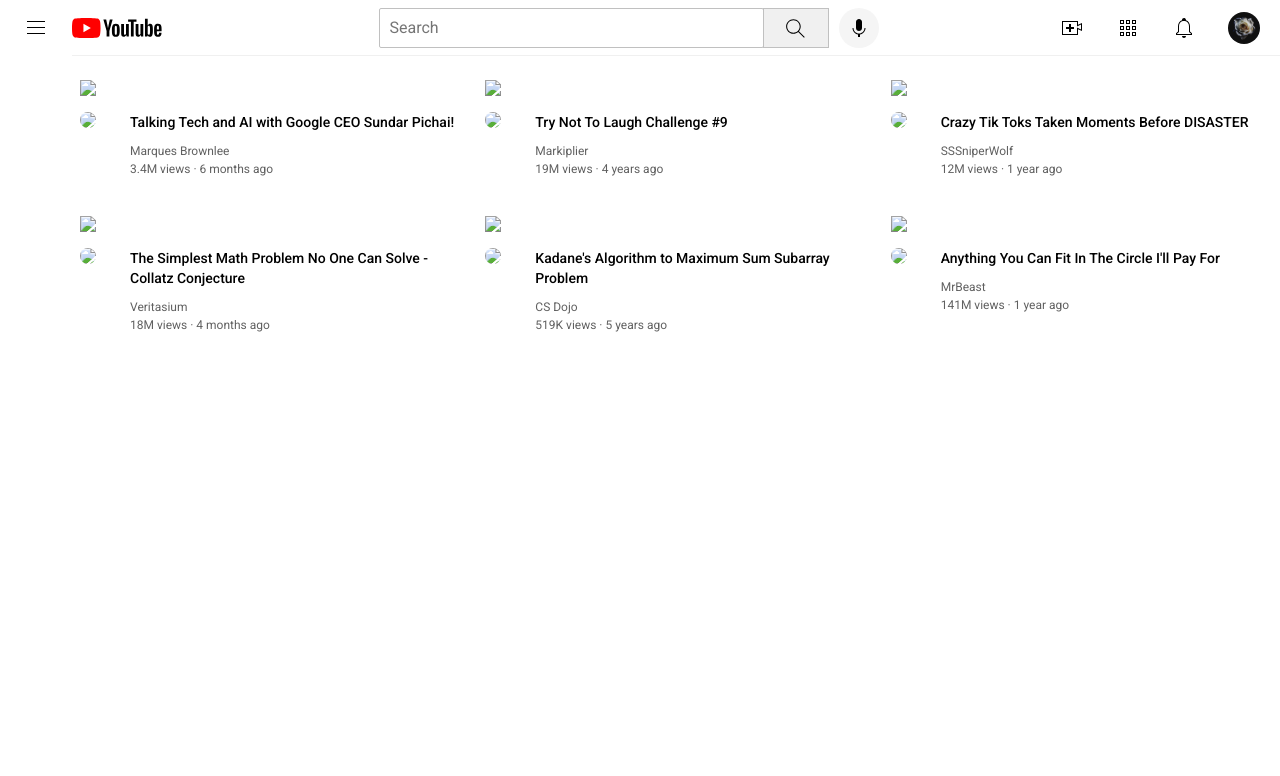
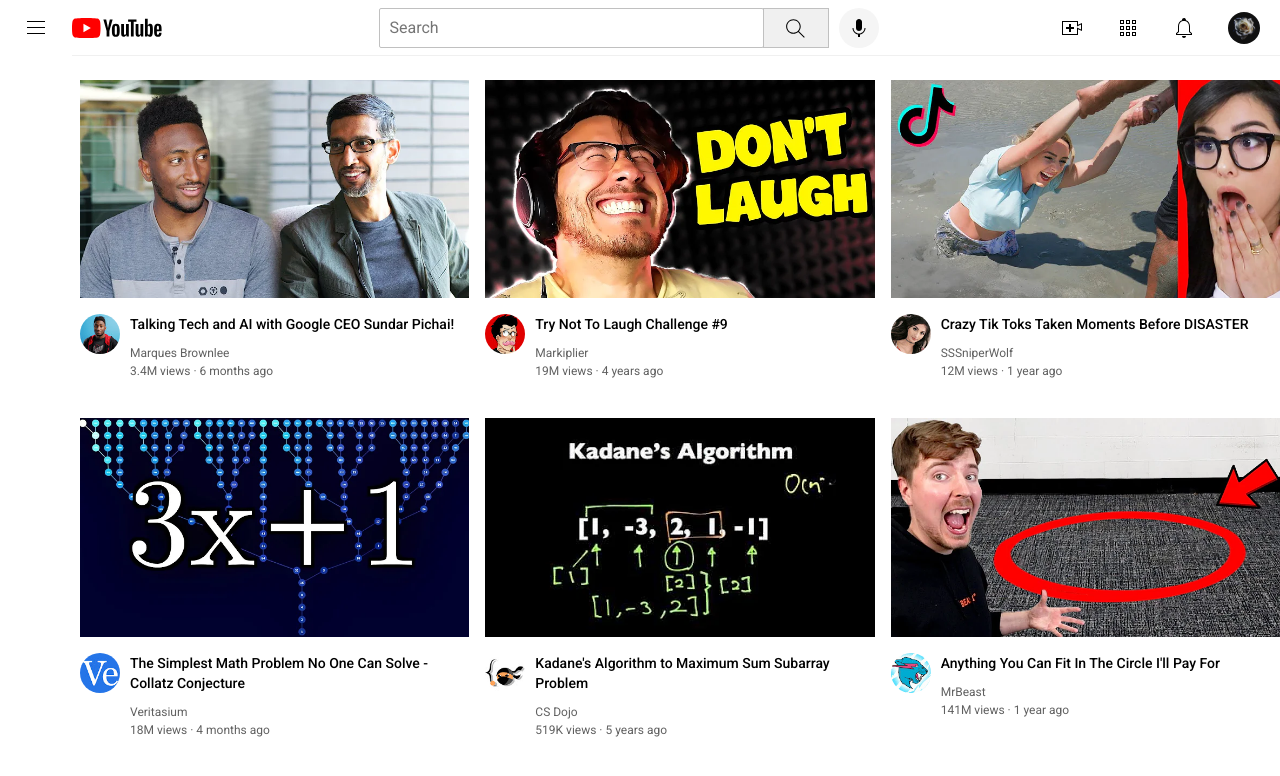
Before and after one commit to rhxycxx/youtube-clone, a plain HTML site: page index.html in a window 1280 px wide. Drawn offline with Linux system fonts and the light colour scheme.

Commit message:
Update index.html

```diff
--- a/index.html
+++ b/index.html
@@ -59,12 +59,12 @@
       <!-- Card 1 -->
       <div class="video-preview">
          <div class="thumbnail-row">
-            <img class="thumbnail" src="../YouTube/assets/images/thumbnail/thumbnail-1.webp">
+            <img class="thumbnail" src="assets/images/thumbnail/thumbnail-1.webp">
          </div>
 
          <div class="video-info-grid">
             <div class="channel-picture">
-               <img class="profile-picture" src="../YouTube/assets/images/channel/channel-1.jpeg">
+               <img class="profile-picture" src="assets/images/channel/channel-1.jpeg">
             </div>
 
             <div class="video-info">
@@ -78,12 +78,12 @@
       <!-- Card 2 -->
       <div class="video-preview">
          <div class="thumbnail-row">
-            <img class="thumbnail" src="../YouTube/assets/images/thumbnail/thumbnail-2.webp">
+            <img class="thumbnail" src="assets/images/thumbnail/thumbnail-2.webp">
          </div>
 
          <div class="video-info-grid">
             <div class="channel-picture">
-               <img class="profile-picture" src="../YouTube/assets/images/channel/channel-2.jpeg">
+               <img class="profile-picture" src="assets/images/channel/channel-2.jpeg">
             </div>
 
             <div class="video-info">
@@ -97,12 +97,12 @@
       <!-- Card 3 -->
       <div class="video-preview">
          <div class="thumbnail-row">
-            <img class="thumbnail" src="../YouTube/assets/images/thumbnail/thumbnail-3.webp">
+            <img class="thumbnail" src="assets/images/thumbnail/thumbnail-3.webp">
          </div>
 
          <div class="video-info-grid">
             <div class="channel-picture">
-               <img class="profile-picture" src="../YouTube/assets/images/channel/channel-3.jpeg">
+               <img class="profile-picture" src="assets/images/channel/channel-3.jpeg">
             </div>
 
             <div class="video-info">
@@ -116,12 +116,12 @@
       <!-- Card 4 -->
       <div class="video-preview">
          <div class="thumbnail-row">
-            <img class="thumbnail" src="../YouTube/assets/images/thumbnail/thumbnail-4.webp">
+            <img class="thumbnail" src="assets/images/thumbnail/thumbnail-4.webp">
          </div>
 
          <div class="video-info-grid">
             <div class="channel-picture">
-               <img class="profile-picture" src="../YouTube/assets/images/channel/channel-4.jpeg">
+               <img class="profile-picture" src="assets/images/channel/channel-4.jpeg">
             </div>
 
             <div class="video-info">
@@ -135,12 +135,12 @@
       <!-- Card 5 -->
       <div class="video-preview">
          <div class="thumbnail-row">
-            <img class="thumbnail" src="../YouTube/assets/images/thumbnail/thumbnail-5.webp">
+            <img class="thumbnail" src="assets/images/thumbnail/thumbnail-5.webp">
          </div>
 
          <div class="video-info-grid">
             <div class="channel-picture">
-               <img class="profile-picture" src="../YouTube/assets/images/channel/channel-5.jpeg">
+               <img class="profile-picture" src="assets/images/channel/channel-5.jpeg">
             </div>
 
             <div class="video-info">
@@ -154,12 +154,12 @@
       <!-- Card 6 -->
       <div class="video-preview">
          <div class="thumbnail-row">
-            <img class="thumbnail" src="../YouTube/assets/images/thumbnail/thumbnail-6.webp">
+            <img class="thumbnail" src="assets/images/thumbnail/thumbnail-6.webp">
          </div>
 
          <div class="video-info-grid">
             <div class="channel-picture">
-               <img class="profile-picture" src="../YouTube/assets/images/channel/channel-6.jpeg">
+               <img class="profile-picture" src="assets/images/channel/channel-6.jpeg">
             </div>
 
             <div class="video-info">
```
